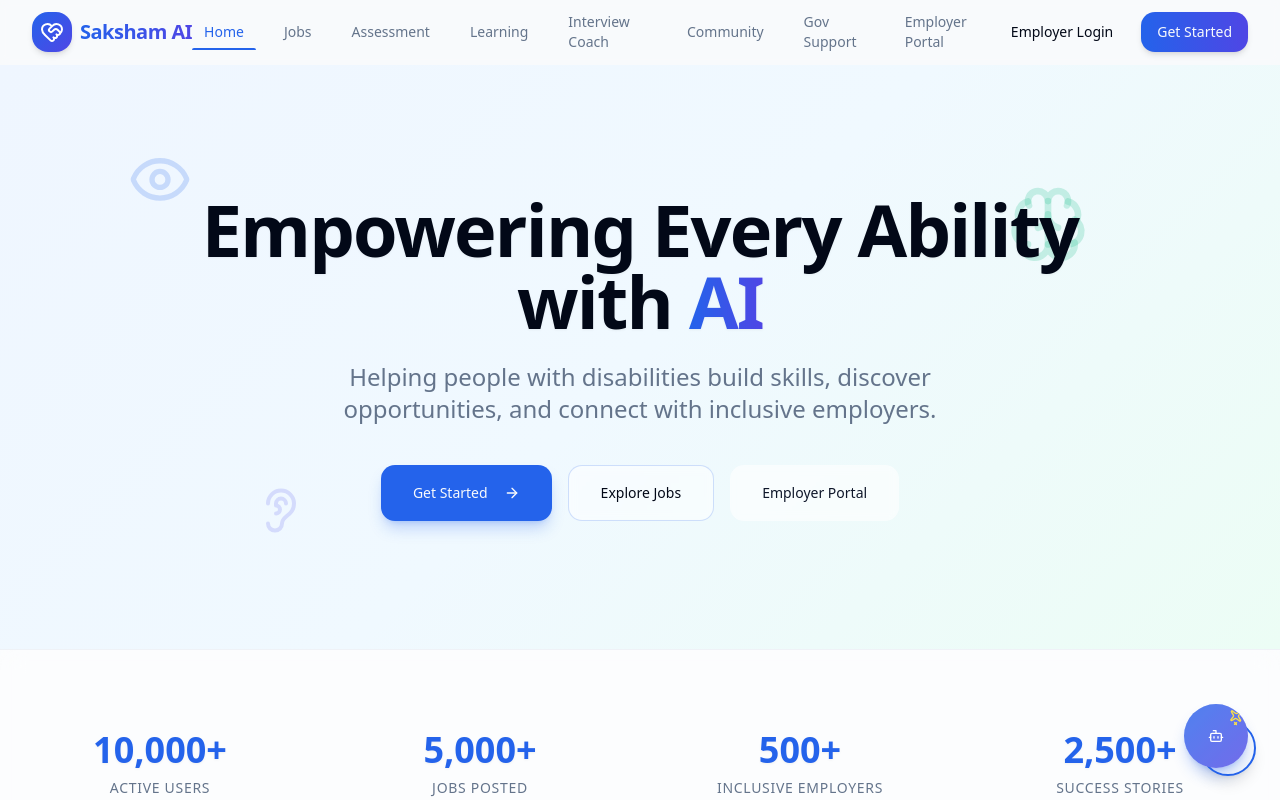
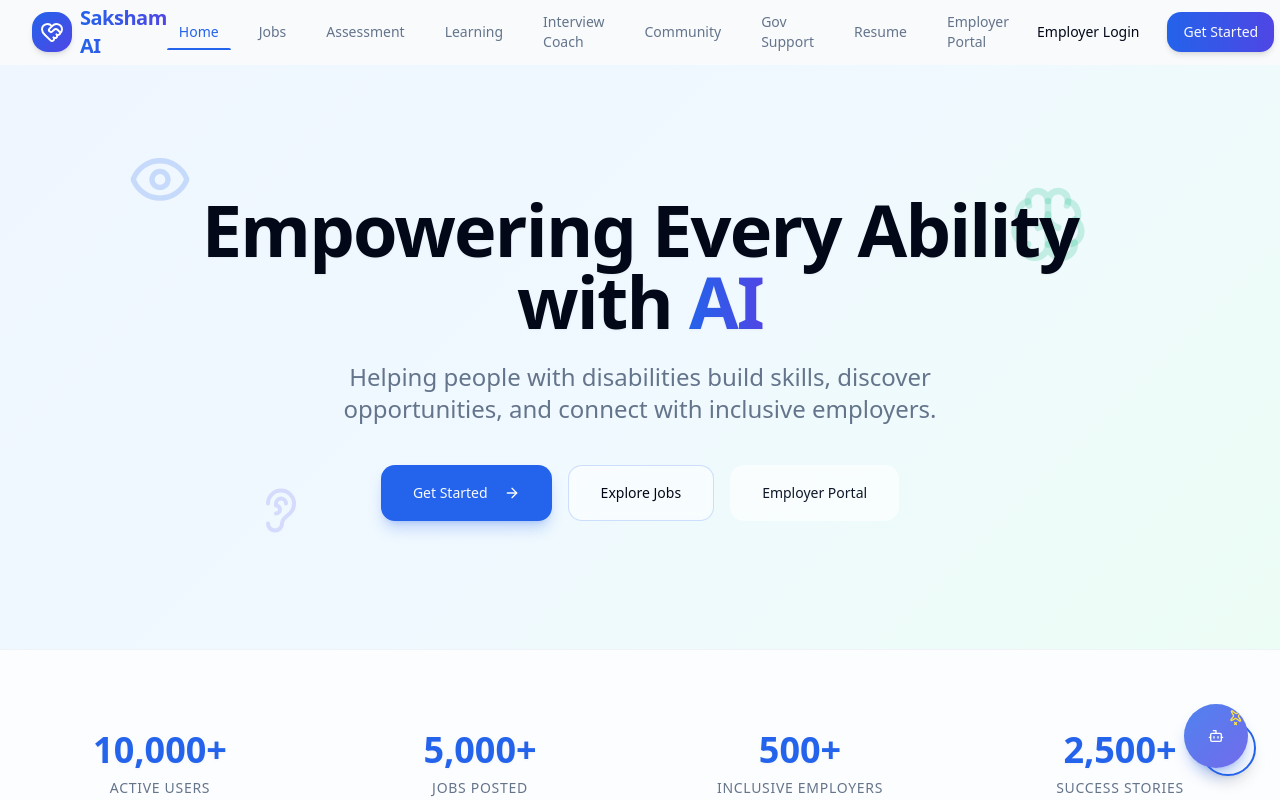
Before and after one commit to RavendraPatel09/Saksham-Ai, a React (Vite) app: page / in a window 1280 px wide. Shown: the top 800 px of the page. Built offline with nearby package versions, Linux system fonts and the light colour scheme.

Commit message:
feat: add ResumeBuilder route for enhanced user navigation

```diff
--- a/src/App.tsx
+++ b/src/App.tsx
@@ -22,6 +22,7 @@
 const PostEmployment = lazy(() => import('@/pages/PostEmployment').then(module => ({ default: module.PostEmployment })));
 const Community = lazy(() => import('@/pages/Community').then(module => ({ default: module.Community })));
 const GovernmentSupport = lazy(() => import('@/pages/GovernmentSupport').then(module => ({ default: module.GovernmentSupport })));
+const ResumeBuilder = lazy(() => import('@/pages/ResumeBuilder').then(module => ({ default: module.ResumeBuilder })));
 const NotFound = lazy(() => import('@/pages/NotFound').then(module => ({ default: module.NotFound })));
 
 // Loading Fallback Component
@@ -51,6 +52,7 @@
           <Route path="post-employment" element={<PageWrapper><PostEmployment /></PageWrapper>} />
           <Route path="community" element={<PageWrapper><Community /></PageWrapper>} />
           <Route path="government-support" element={<PageWrapper><GovernmentSupport /></PageWrapper>} />
+          <Route path="resume-builder" element={<PageWrapper><ResumeBuilder /></PageWrapper>} />
 
           {/* Catch-all 404 Route */}
           <Route path="*" element={<PageWrapper><NotFound /></PageWrapper>} />
--- a/src/components/layout/Navbar.tsx
+++ b/src/components/layout/Navbar.tsx
@@ -28,6 +28,7 @@
     { name: 'Interview Coach', path: '/interview' },
     { name: 'Community', path: '/community' },
     { name: 'Gov Support', path: '/government-support' },
+    { name: 'Resume', path: '/resume-builder' },
     { name: 'Employer Portal', path: '/employer' },
   ];
 
```
